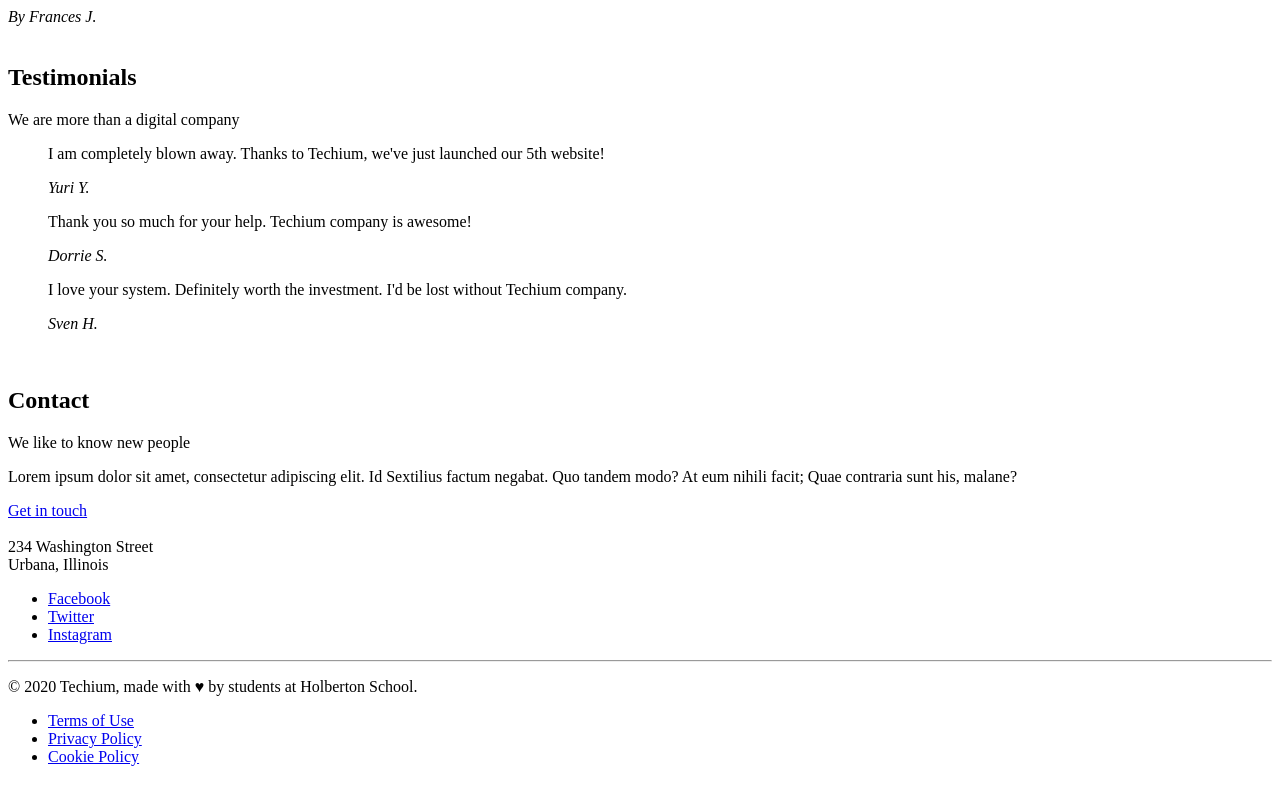
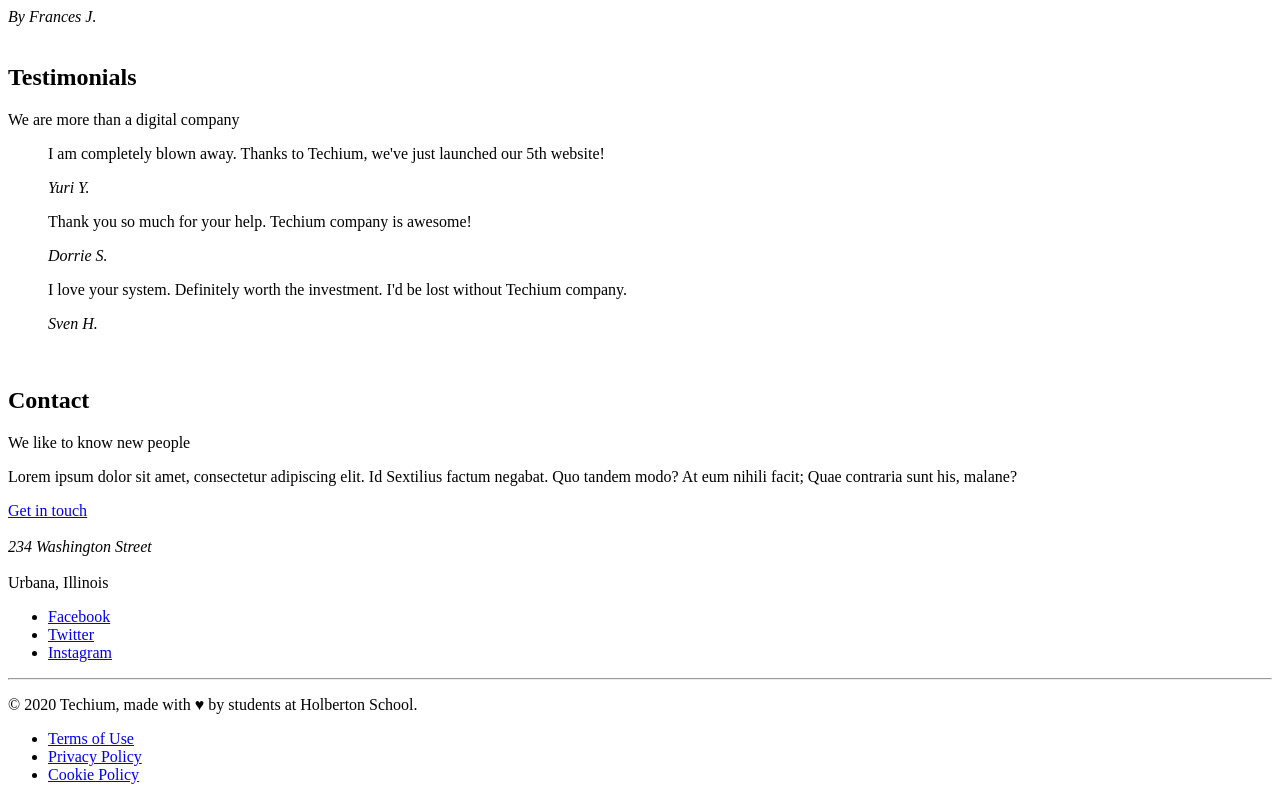
Before and after one commit to jjmendezrodriguez/hholbertonschool-web_front_end, a plain HTML site: page html_advanced/31-index.html in a window 1280 px wide. Shown: the part 1950-2750 px from the top of the page. Drawn offline with Linux system fonts and the light colour scheme.

Commit message:
fix addres

```diff
--- a/html_advanced/31-index.html
+++ b/html_advanced/31-index.html
@@ -251,7 +251,7 @@
     <br>
     <!-- Footer -->
     <footer>
-        234 Washington Street<br>Urbana, Illinois
+        <address>234 Washington Street</address><br>Urbana, Illinois
         <div>
           <ul>
             <li><a href="https://www.facebook.com/HolbertonSchool/">Facebook</a></li>
```
